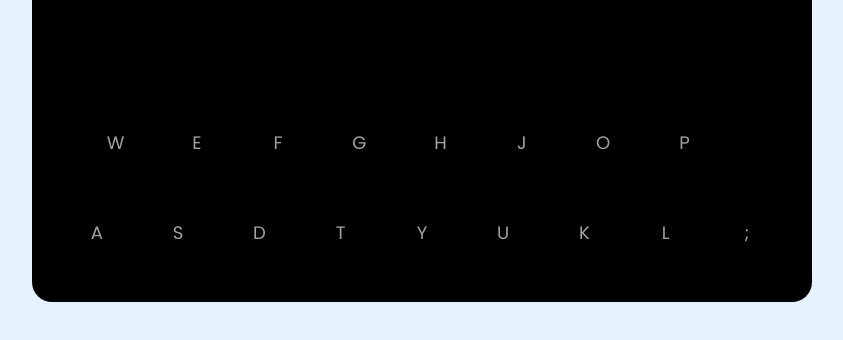
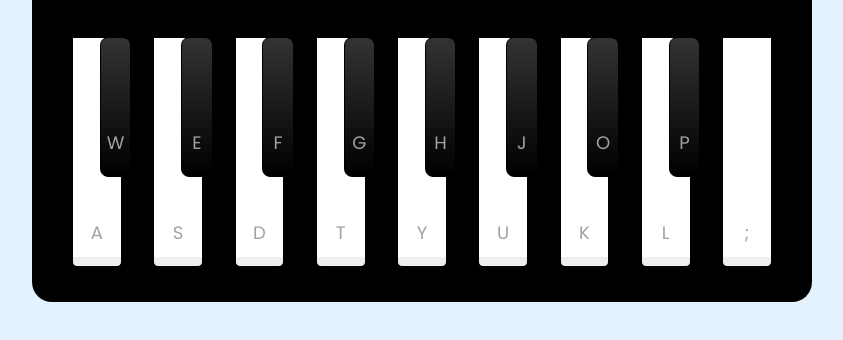
Before and after one commit to JoaoGabrielSSilva/pianoJS, a plain HTML site: page index.html in a window 1280 px wide. Shown: the part 288-628 px from the top of the page, without its empty margins (218-1061 px from the left). Drawn offline with Linux system fonts and the light colour scheme.

Commit message:
correção na estilização do css

```diff
--- a/src/styles/main.css
+++ b/src/styles/main.css
@@ -92,7 +92,7 @@ header .column span{
     height: 230px;
     border: 1px solid black;
     border-radius: 0 0 5px 5px;
-    background-color: linear-gradient( #fff 96%, #eee 4%);
+    background: linear-gradient( #fff 96%, #eee 4%);
 }
 
 .piano-keys .white:active{
@@ -107,7 +107,7 @@ header .column span{
     margin: 0 22px 0 -22px;
     border: 1px solid black;
     border-radius: 8px;
-    background-color: linear-gradient( #333, #000);
+    background: linear-gradient( #333, #000);
 }
 
 .piano-keys .black:active{
```
